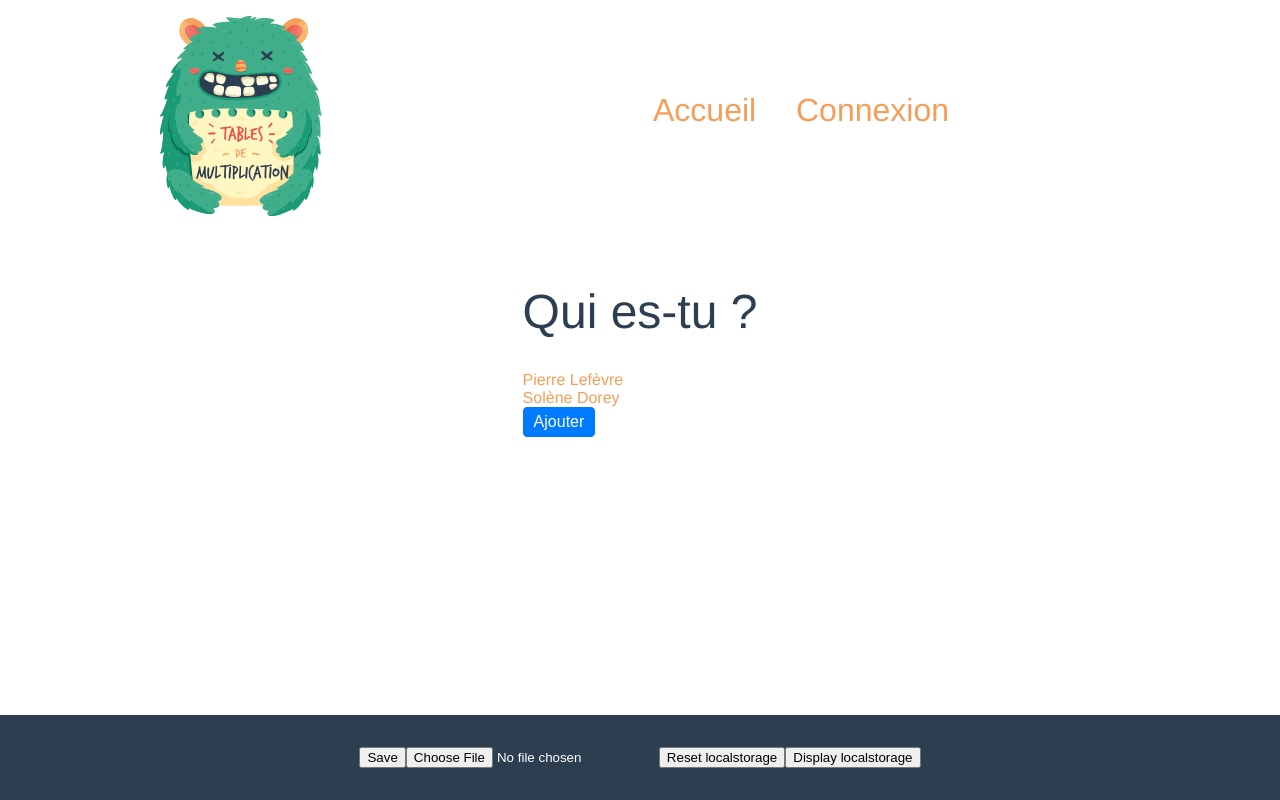
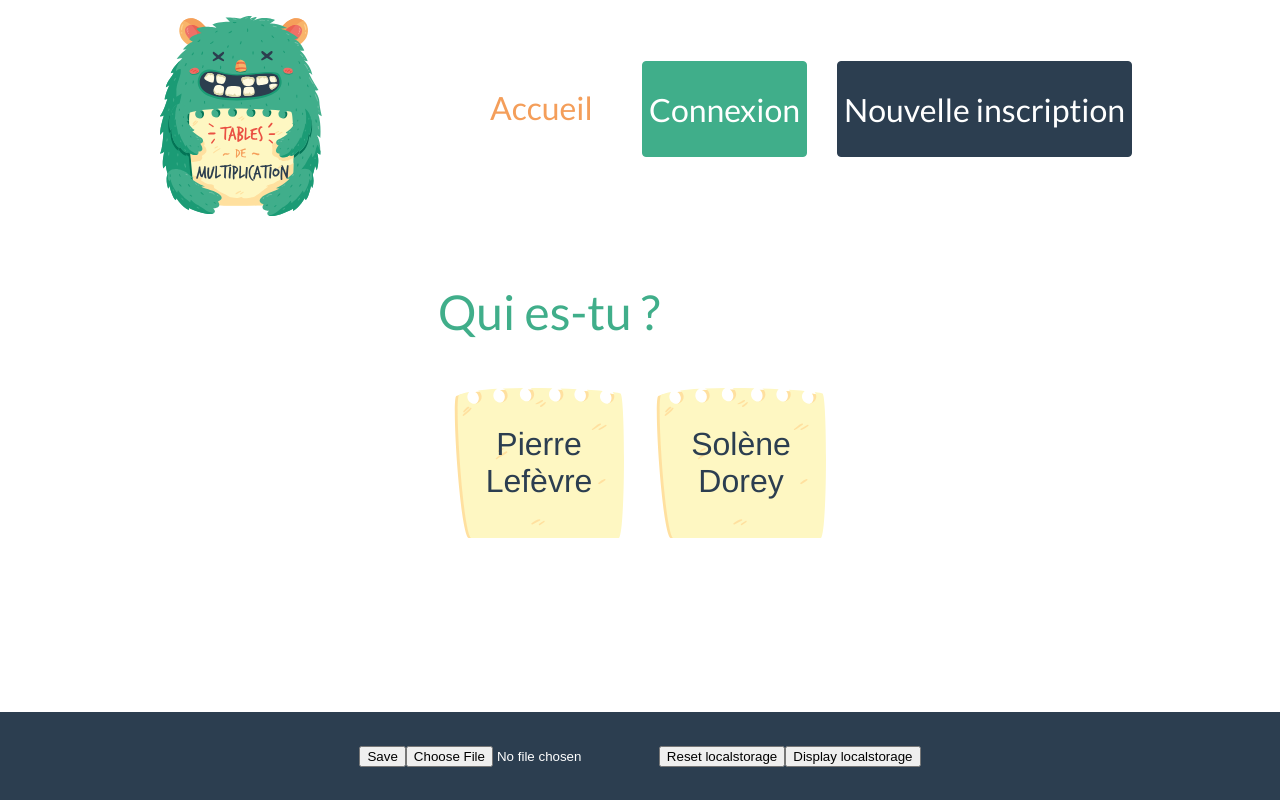
Before and after one commit to Pierre-Lefevre/VuejsProject, a Vue app: page /statistiques in a window 1280 px wide. Built offline with nearby package versions, Linux system fonts and the light colour scheme; a web font is replaced by a local one.

Commit message:
Design updated

```diff
--- a/src/App.vue
+++ b/src/App.vue
@@ -11,11 +11,11 @@
           <li class="hvr-grow-rotate">
             <router-link :to="{name: 'Home'}" tag="a" class="color-orange"><h2>Accueil</h2></router-link>
           </li>
-          <li class="hvr-grow-rotate">
-            <router-link :to="{name: 'SignIn'}" tag="a" class="color-orange" v-if="!check"><h2>Connexion</h2></router-link>
+          <li class="hvr-grow">
+            <router-link :to="{name: 'SignIn'}" tag="button" class="btn-primary background-green" v-if="!check"><h2>Connexion</h2></router-link>
           </li>
-          <li class="hvr-grow-rotate">
-            <a class="color-orange" v-if="check" @click="logout"><h2>Déconnexion</h2></a>
+          <li class="hvr-grow">
+            <router-link :to="{name: 'SignUp'}" tag="button" class="btn-primary background-blue" v-if="!check"><h2>Nouvelle inscription</h2></router-link>
           </li>
           <li class="hvr-grow-rotate">
             <router-link :to="{name: 'Learn'}" tag="a" class="color-green" v-if="check"><h2>Apprentissage</h2></router-link>
@@ -25,6 +25,9 @@
           </li>
           <li class="hvr-grow-rotate">
             <router-link :to="{name: 'Statistics'}" tag="a" class="color-blue" v-if="check"><h2>Statistiques</h2></router-link>
+          </li>
+          <li class="hvr-grow">
+            <button class="background-orange btn-primary" v-if="check" @click="logout"><h2>Déconnexion</h2></button>
           </li>
         </ul>
       </nav>
@@ -82,6 +85,8 @@ export default {
 </script>
 
 <style>
+  @import url('https://fonts.googleapis.com/css?family=Lato:300,400,700');
+
   @font-face {
     font-family: 'TrashHand';
     src: url('assets/webfont/TrashHand-webfont.woff');
@@ -104,11 +109,14 @@ export default {
 
   a, a:link, a:visited, a:hover, a:active {
     text-decoration: none;
+    margin: 0;
+    padding: 0;
+    outline-style: none
   }
 
-  h1, h2, h3, h4, h5, h6 {
-    font-family: 'TrashHand', 'Avenir', Helvetica, Arial, sans-serif;
-    font-weight: normal;
+  h1, h2 {
+    font-family: 'TrashHand', 'Lato', Helvetica, Arial, sans-serif;
+    font-weight: 400;
   }
 
   h1 {
@@ -116,6 +124,10 @@ export default {
   }
 
   h2 {
+    font-size: 2em;
+  }
+
+  p {
     font-size: 2em;
   }
 
@@ -132,18 +144,15 @@ export default {
     border-radius: 4px;
   }
 
-  button.btn-primary {
+  .btn-primary {
     cursor: pointer;
-    padding: 5px 10px;
     color: #FFFFFF;
-    background-color: #007BFF;
-    border: 1px solid #007BFF;
     font-size: 1rem;
     border-radius: 4px;
   }
 
   #app {
-    font-family: 'Avenir', Helvetica, Arial, sans-serif;
+    font-family: 'Lato', Helvetica, Arial, sans-serif;
     -webkit-font-smoothing: antialiased;
     -moz-osx-font-smoothing: grayscale;
     color: #2c3e50;
@@ -154,14 +163,17 @@ export default {
 
   .font-monster {
     font-family: 'TrashHand', 'Avenir', Helvetica, Arial, sans-serif;
+    font-size: xx-large;
   }
 
   .background-blue {
     background-color: #2c3e50;
+    border: #2c3e50 solid 1px;
   }
 
   .background-green {
     background-color: #40AE8A;
+    border: #40AE8A solid 1px;
   }
 
   .background-yellow {
@@ -170,6 +182,7 @@ export default {
 
   .background-orange {
     background-color: #F49E5A;
+    border: #F49E5A solid 1px;
   }
 
   .background-red {
@@ -197,6 +210,22 @@ export default {
     color: #EB5F50;
   }
 
+  .hvr-grow {
+    display: inline-block;
+    vertical-align: middle;
+    -webkit-transform: perspective(1px) translateZ(0);
+    transform: perspective(1px) translateZ(0);
+    box-shadow: 0 0 1px transparent;
+    -webkit-transition-duration: 0.3s;
+    transition-duration: 0.3s;
+    -webkit-transition-property: transform;
+    transition-property: transform;
+  }
+  .hvr-grow:hover, .hvr-grow:focus, .hvr-grow:active {
+    -webkit-transform: scale(1.1);
+    transform: scale(1.1);
+  }
+
   .hvr-grow-rotate {
     display: inline-block;
     vertical-align: middle;
@@ -212,6 +241,63 @@ export default {
   .hvr-grow-rotate:hover, .hvr-grow-rotate:focus, .hvr-grow-rotate:active {
     -webkit-transform: scale(1.1) rotate(4deg);
     transform: scale(1.1) rotate(4deg);
+  }
+  .list {
+    display: flex;
+    flex-direction: row;
+    flex-wrap: wrap;
+    justify-content: center;
+    max-width: 60vw;
+    margin: 2rem auto auto;
+  }
+
+  .list li {
+    cursor: pointer;
+    margin: 1rem;
+  }
+
+  .list li div {
+    display: flex;
+    flex-direction: column;
+    justify-content: center;
+    align-items: center;
+    height: 100%;
+    width: 100%;
+  }
+
+  @keyframes hvr-hang {
+    0% {
+      -webkit-transform: translateY(8px);
+      transform: translateY(8px);
+    }
+    50% {
+      -webkit-transform: translateY(4px);
+      transform: translateY(4px);
+    }
+    100% {
+      -webkit-transform: translateY(8px);
+      transform: translateY(8px);
+    }
+  }
+
+  @keyframes hvr-hang-sink {
+    100% {
+      -webkit-transform: translateY(8px);
+      transform: translateY(8px);
+    }
+  }
+
+  .hvr-hang {
+    transform: perspective(1px) translateZ(0);
+  }
+  .hvr-hang:hover, .hvr-hang:focus, .hvr-hang:active {
+    animation-name: hvr-hang-sink, hvr-hang;
+    animation-duration: .3s, 1.5s;
+    animation-delay: 0s, .3s;
+    animation-timing-function: ease-out, ease-in-out;
+    animation-iteration-count: 1, infinite;
+    animation-fill-mode: forwards;
+    animation-direction: normal, alternate;
   }
 
   header, footer {
@@ -264,6 +350,11 @@ export default {
 
   #navbar ul a {
     display: block;
-    padding: 10px 20px;
+    padding: 0 20px;
+  }
+
+  #navbar ul button {
+    margin-left: 30px;
+    outline-style: none
   }
 </style>
--- a/src/components/HomeGuest.vue
+++ b/src/components/HomeGuest.vue
@@ -1,12 +1,11 @@
 <template>
   <div>
-    <h1>Qui es-tu ?</h1>
-    <ul>
-      <li :key="i" v-for="(user, i) in users">
-        <router-link :to="{name: 'SignIn', params: { pseudo: user.pseudo }}" tag="a" class="color-orange">{{ user.firstname }} {{ user.lastname }}</router-link>
+    <h1 class="color-green">Qui es-tu ?</h1>
+    <ul class="list">
+      <li :key="i" v-for="(user, i) in users" class="hvr-hang">
+        <router-link :to="{name: 'SignIn', params: { pseudo: user.pseudo }}" tag="div" class="color-blue font-monster"><span>{{ user.firstname }}</span><span>{{ user.lastname }}</span></router-link>
       </li>
     </ul>
-    <router-link :to="{name: 'SignUp'}" tag="button" class="btn-primary">Ajouter</router-link>
   </div>
 </template>
 
@@ -27,5 +26,10 @@ export default {
 </script>
 
 <style scoped>
-
+  .list li {
+    height: 150px;
+    width: 170px;
+    background-image: url("../assets/img/card.svg");
+    background-size: cover;
+  }
 </style>
--- a/src/components/Learn.vue
+++ b/src/components/Learn.vue
@@ -2,7 +2,7 @@
   <div>
     <h1 class="color-green">Apprentissage</h1>
     <p>Clique sur une des dents du monstre pour choisir la table que tu souhaites apprendre.</p>
-    <ul id="times-tables-list">
+    <ul class="list">
       <li :key="n" v-for="n in 10" class="hvr-hang">
         <router-link :to="{name: 'OperationTable', params: {id: n}}" tag="div"><span>{{ n }}</span></router-link>
       </li>
@@ -17,64 +17,10 @@ export default {
 </script>
 
 <style scoped>
-  #times-tables-list {
-    display: flex;
-    flex-direction: row;
-    flex-wrap: wrap;
-    justify-content: center;
-    max-width: 60vw;
-    margin-top: 2rem;
-  }
-
-  #times-tables-list li {
-    cursor: pointer;
+  .list li {
+    height: 100px;
+    width: 150px;
     background-image: url("../assets/img/tooth.svg");
     background-size: cover;
-    height: 100px;
-    width: 150px;
-    margin: 1rem;
-  }
-
-  #times-tables-list li div {
-    display: flex;
-    justify-content: center;
-    align-items: center;
-    height: 100%;
-    width: 100%;
-  }
-
-  @keyframes hvr-hang {
-    0% {
-      -webkit-transform: translateY(8px);
-      transform: translateY(8px);
-    }
-    50% {
-      -webkit-transform: translateY(4px);
-      transform: translateY(4px);
-    }
-    100% {
-      -webkit-transform: translateY(8px);
-      transform: translateY(8px);
-    }
-  }
-
-  @keyframes hvr-hang-sink {
-    100% {
-      -webkit-transform: translateY(8px);
-      transform: translateY(8px);
-    }
-  }
-
-  .hvr-hang {
-    transform: perspective(1px) translateZ(0);
-  }
-  .hvr-hang:hover, .hvr-hang:focus, .hvr-hang:active {
-    animation-name: hvr-hang-sink, hvr-hang;
-    animation-duration: .3s, 1.5s;
-    animation-delay: 0s, .3s;
-    animation-timing-function: ease-out, ease-in-out;
-    animation-iteration-count: 1, infinite;
-    animation-fill-mode: forwards;
-    animation-direction: normal, alternate;
   }
 </style>
--- a/src/components/SignIn.vue
+++ b/src/components/SignIn.vue
@@ -3,7 +3,7 @@
     <form @submit.prevent="login()">
       <input type="text" placeholder="Pseudo" v-model="pseudo">
       <input type="password" placeholder="Mot de passe" v-model="password">
-      <button type="submit" class="btn-primary">Connexion</button>
+      <button type="submit" class="btn-primary background-green hvr-grow" ><h3>Se connecter</h3></button>
     </form>
   </div>
 </template>
--- a/src/components/SignUp.vue
+++ b/src/components/SignUp.vue
@@ -5,7 +5,7 @@
       <input type="text" placeholder="Nom" v-model="lastname">
       <input type="text" placeholder="Pseudo" v-model="pseudo">
       <input type="password" placeholder="Mot de passe" v-model="password">
-      <button type="submit" class="btn-primary">Valider</button>
+      <button type="submit" class="btn-primary background-blue hvr-grow" ><h3>Valider</h3></button>
     </form>
   </div>
 </template>
```
Also changed, not shown: src/assets/img/card.svg (added).
